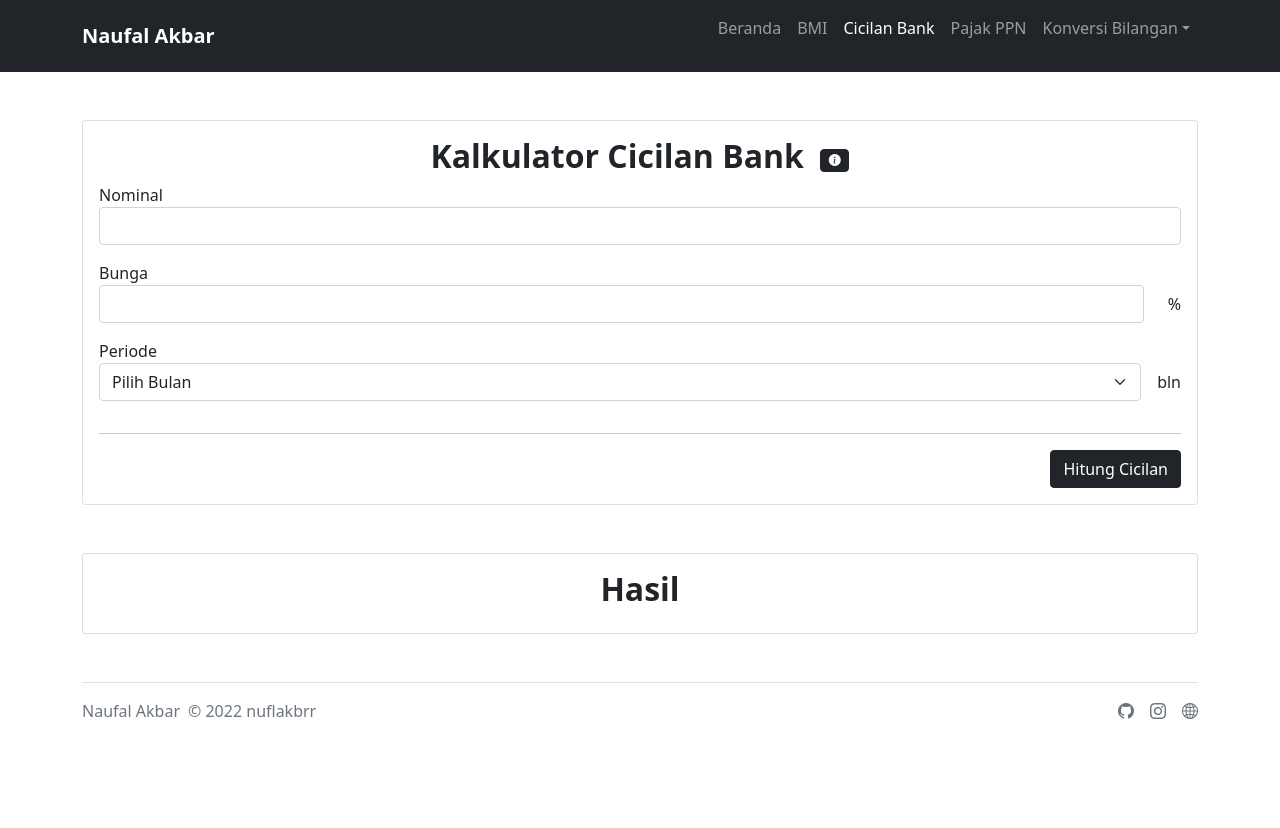
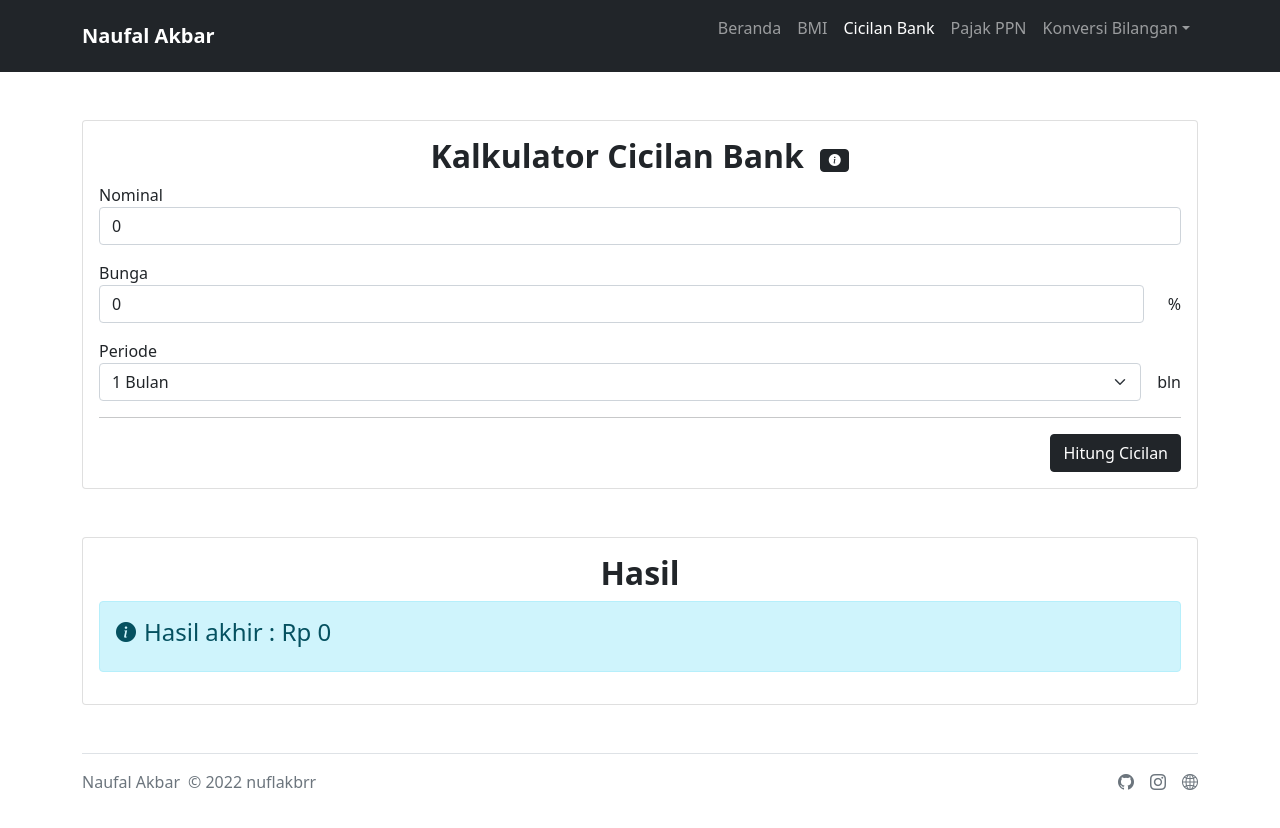
Before and after one commit to nuflakbrr/react-praktikum, a React (Create React App) app: page /cicilan in a window 1280 px wide. Shown: the top 828 px of the page. Before the commit the page ends 800 px from the top, so only its background shows below. Built offline with nearby package versions, Linux system fonts and the light colour scheme.

Commit message:
activate FormCicilan

```diff
--- a/src/components/FormCicilan.js
+++ b/src/components/FormCicilan.js
@@ -1,9 +1,25 @@
-import React from 'react'
-import Modal from './Modal'
+import React, { useState } from 'react'
 
 import TextInput from './TextInput'
+import Modal from './Modal'
+import Alert from './Alert'
 
 function FormCicilan() {
+    const [nominal, setNominal] = useState(0)
+    const [bunga, setBunga] = useState(0)
+    const [periode, setPeriode] = useState(0)
+    const [hasil, setHasil] = useState(0)
+
+    const calculate = (e) => {
+        e.preventDefault()
+        const formValid = nominal > 0 && bunga > 0 && periode > 0
+        if (!formValid) {
+            return
+        }
+        const cicilan = nominal / periode + ((nominal / periode) * (bunga / 100))
+        setHasil(cicilan)
+    }
+
     return (
         <>
             <div className='card p-3'>
@@ -11,17 +27,17 @@ function FormCicilan() {
                     <h2 className='text-center fw-bold'>Kalkulator Cicilan Bank</h2>
                     <button className='btn btn-dark badge ms-3' data-bs-toggle='modal' data-bs-target='#Cicilan'><i class='bi bi-info-circle-fill'></i></button>
                 </div>
-                <form>
+                <form onSubmit={calculate}>
                     <div className='form-group mb-3'>
-                        <TextInput label='Nominal' type='number' />
+                        <TextInput label='Nominal' onChange={(e) => setNominal(e.target.value)} value={nominal} id='nominal' type='number' placeholder='Silakan masukkan nominal disini' />
                     </div>
                     <div className='form-group mb-3'>
-                        <TextInput label='Bunga' type='number' margin='me-4' extra='%' />
+                        <TextInput label='Bunga' onChange={(e) => setBunga(e.target.value)} value={bunga} type='number' placeholder='Silakan masukkan nominal disini' margin='me-4' extra='%' />
                     </div>
                     <div className='form-group mb-3'>
                         <label>Periode</label>
                         <div className='d-flex align-items-center'>
-                            <select className='form-select me-3'>
+                            <select className='form-select me-3' onChange={(e) => setPeriode(e.target.value)} value={periode}>
                                 <option selected disabled>Pilih Bulan</option>
                                 <option value='1'>1 Bulan</option>
                                 <option value='2'>2 Bulan</option>
@@ -39,14 +55,15 @@ function FormCicilan() {
                             <span>bln</span>
                         </div>
                     </div>
+                    <hr />
+                    <div className='d-flex align-items-end justify-content-end'>
+                        <button type='submit' className='btn btn-dark'>Hitung Cicilan</button>
+                    </div>
                 </form>
-                <hr />
-                <div className='d-flex align-items-end justify-content-end'>
-                    <button type='submit' className='btn btn-dark'>Hitung Cicilan</button>
-                </div>
             </div>
             <div className='card p-3 my-5'>
                 <h2 className='text-center fw-bold'>Hasil</h2>
+                <Alert heading={`Hasil akhir : Rp ${hasil}`} type='info' icons='bi bi-info-circle-fill' />
             </div>
             <Modal id='Cicilan' title='Tentang Kalkulator Cicilan Bank' content='Kalkulator Cicilan Bank adalah alat bantu hitung Cicilan Bank (Kredit). Berdasarkan UU No. 10 tahun 1998, kredit bank adalah "penyediaan uang atau tagihan yang dapat dipersamakan dengan itu, berdasarkan persetujuan atau kesepakatan pinjam meminjam antara bank dengan pihak lain yang mewajibkan pihak peminjam untuk melunasi utangnya setelah jangka waktu tertentu dengan pemberian bunga".' />
         </>
```
